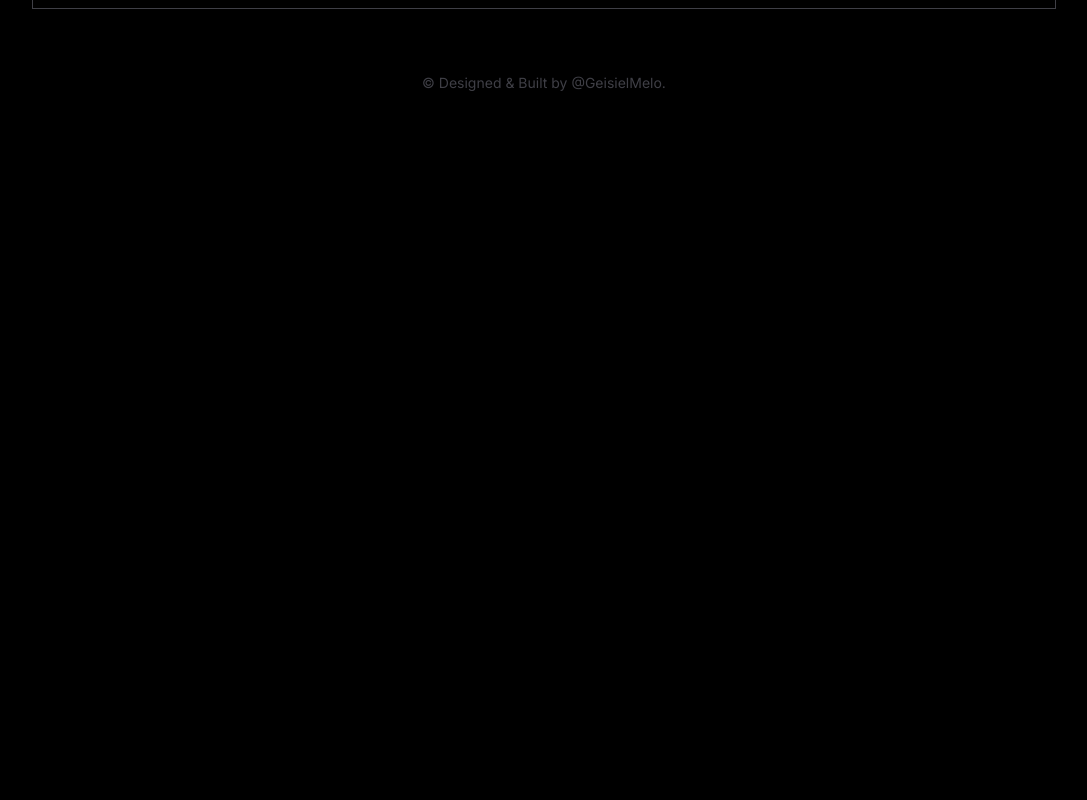
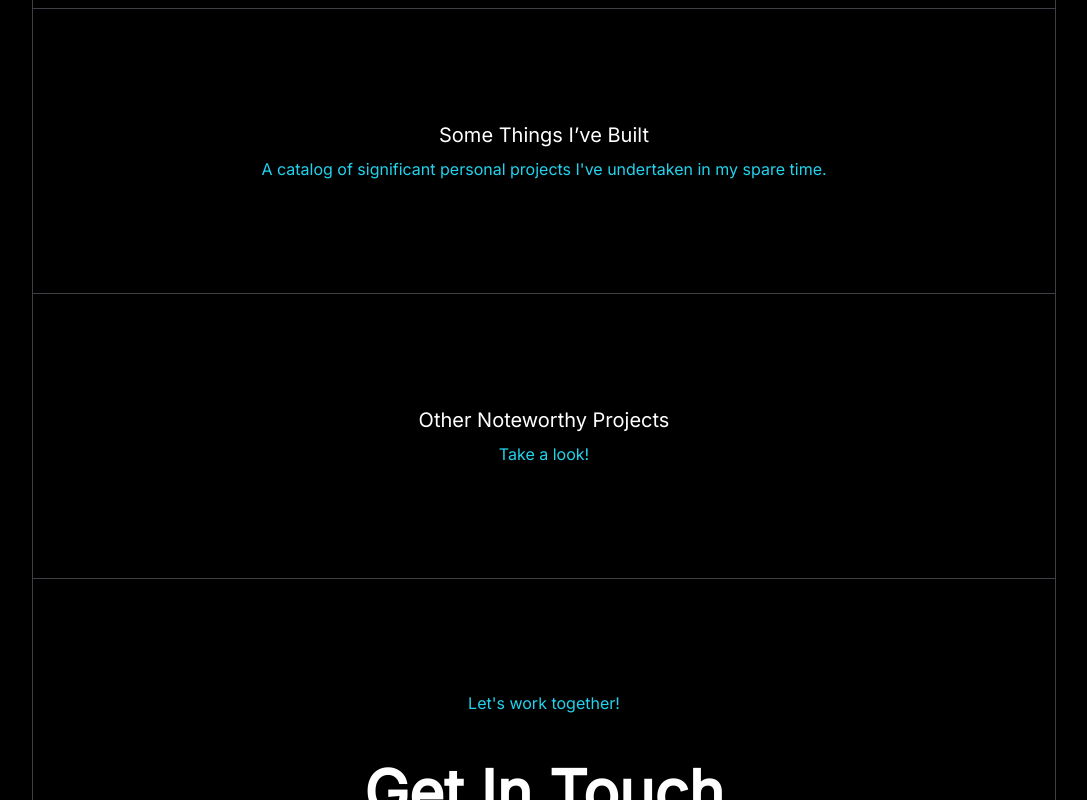
Before and after one commit to GeisielMelo/v2, a React (Vite) app: page / in a window 1280 px wide. Shown: the part 1480-2280 px from the top of the page, without its empty margins (96-1183 px from the left). Before the commit the page ends 1605 px from the top, so only its background shows below. Built offline with nearby package versions, Linux system fonts and the light colour scheme.

Commit message:
feat: Putting everything together in the index.tsx.

```diff
--- a/src/pages/Index.tsx
+++ b/src/pages/Index.tsx
@@ -1,13 +1,19 @@
 import Hero from '../components/sections/Hero'
 import Footer from '../components/sections/Footer'
 import About from '../components/sections/About'
+import Contact from '../components/sections/Contact'
+import Projects from '../components/sections/Projects'
+import Featured from '../components/sections/Featured'
 
 const Index: React.FC = () => {
   return (
     <>
       <main className='flex flex-col items-center px-4 sm:px-8 lg:px-24'>
         <Hero />
-        <About/>
+        <About />
+        <Featured/>
+        <Projects />
+        <Contact />
       </main>
       <Footer />
     </>
```
